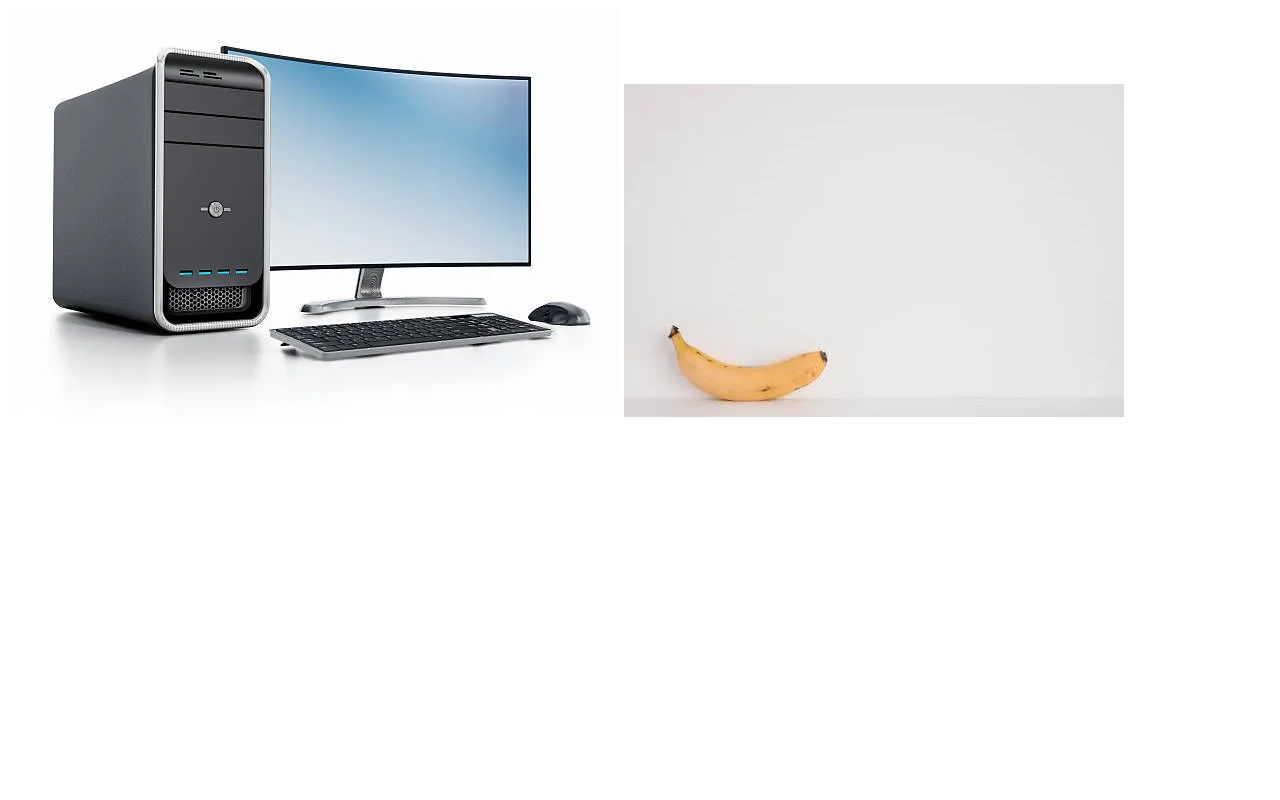
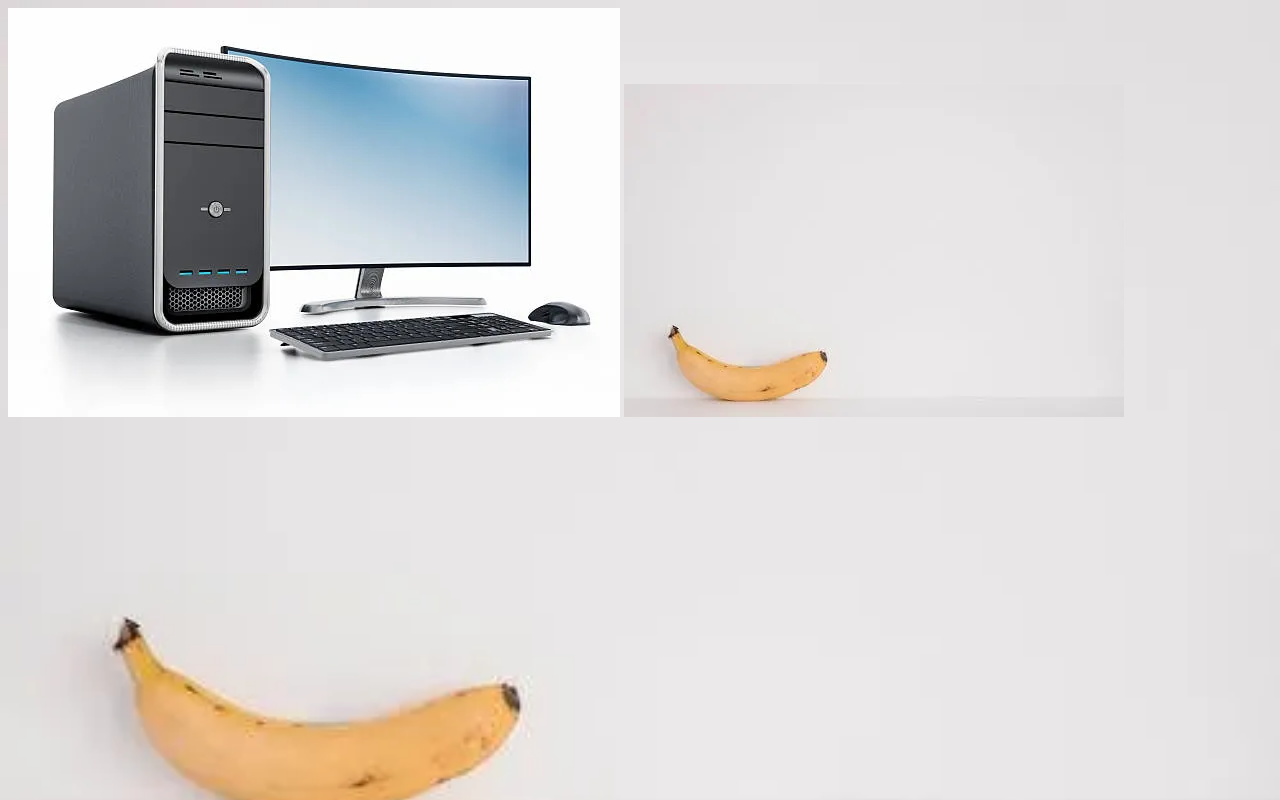
Before and after one commit to DUP3-NDI/dup3, a plain HTML site: page index.html in a window 1280 px wide. Drawn offline with Linux system fonts and the light colour scheme.

Commit message:
add style.css

```diff
--- a/index.html
+++ b/index.html
@@ -3,6 +3,7 @@
     <head>
         <meta charset ="UTF-8">
         <title>dup3</title>
+        <link rel="stylesheet" href="style.css">
     </head>
     <body>
         <img id="pc_image" src="assets/pc.webp" alt="dup3">
--- /dev/null
+++ b/style.css
@@ -0,0 +1,5 @@
+body{
+    background-image: url("assets/banana.webp");
+    background-repeat: no-repeat;
+    background-size: cover;
+}
```
